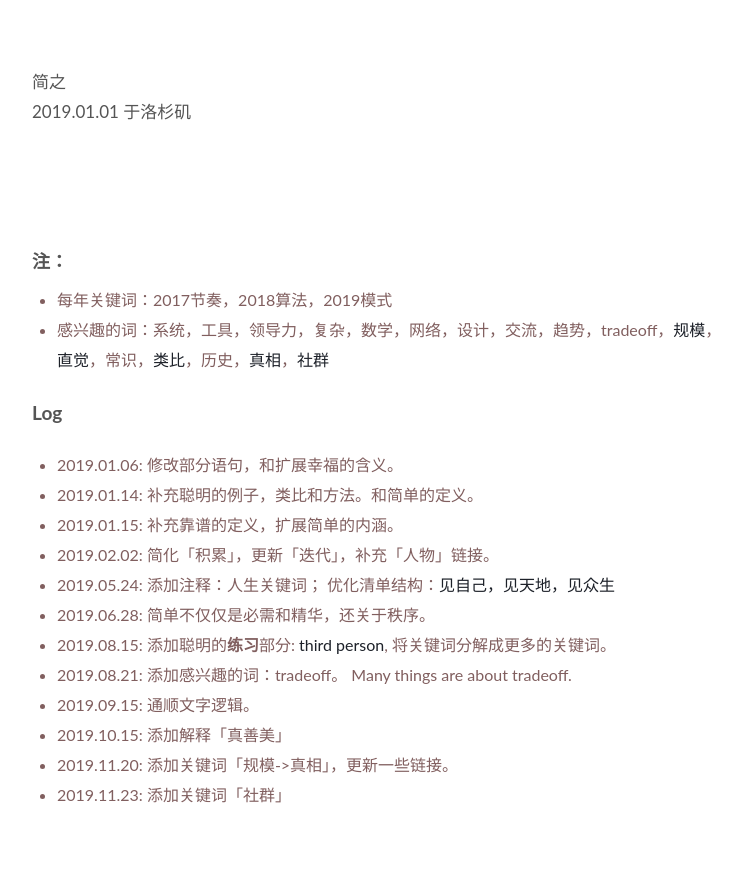
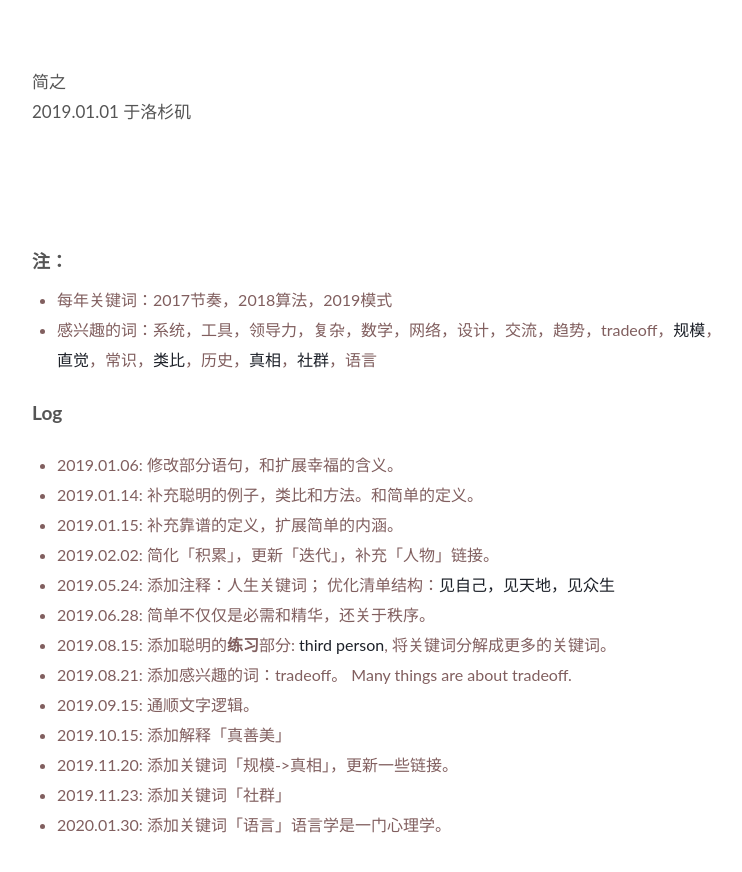
Before and after one commit to WillWang-X/willwang-x.github.io, a Jekyll site: the page built from _posts/2019-01-01-life-README.md, in a window 1280 px wide and 900 px high, scrolled down 4650 px. Shown: the top 872 px of the window, without its empty margins (258-1000 px from the left). Built offline with Jekyll 4.4.1, drawn with Linux system fonts in a browser that asks for light colours.

Commit message:
Add key word: language

```diff
--- a/_posts/2019-01-01-life-README.md
+++ b/_posts/2019-01-01-life-README.md
@@ -161,7 +161,7 @@ published: true
 ### 注：
 
 - 每年关键词：2017节奏，2018算法，2019模式
-- 感兴趣的词：系统，工具，领导力，复杂，数学，网络，设计，交流，趋势，tradeoff，[规模](https://book.douban.com/subject/30244461/)，[直觉](https://book.douban.com/subject/30340107/)，常识，[类比](https://book.douban.com/subject/30383926/)，历史，[真相](https://book.douban.com/subject/33387422/)，[社群](https://workflowy.com/s/public/rc0YTBuDYAcI3TA9)
+- 感兴趣的词：系统，工具，领导力，复杂，数学，网络，设计，交流，趋势，tradeoff，[规模](https://book.douban.com/subject/30244461/)，[直觉](https://book.douban.com/subject/30340107/)，常识，[类比](https://book.douban.com/subject/30383926/)，历史，[真相](https://book.douban.com/subject/33387422/)，[社群](https://workflowy.com/s/public/rc0YTBuDYAcI3TA9)，语言
 
 ## Log
 
@@ -177,3 +177,4 @@ published: true
 * 2019.10.15: 添加解释「真善美」
 * 2019.11.20: 添加关键词「规模->真相」，更新一些链接。
 * 2019.11.23: 添加关键词「社群」
+* 2020.01.30: 添加关键词「语言」语言学是一门心理学。
```
